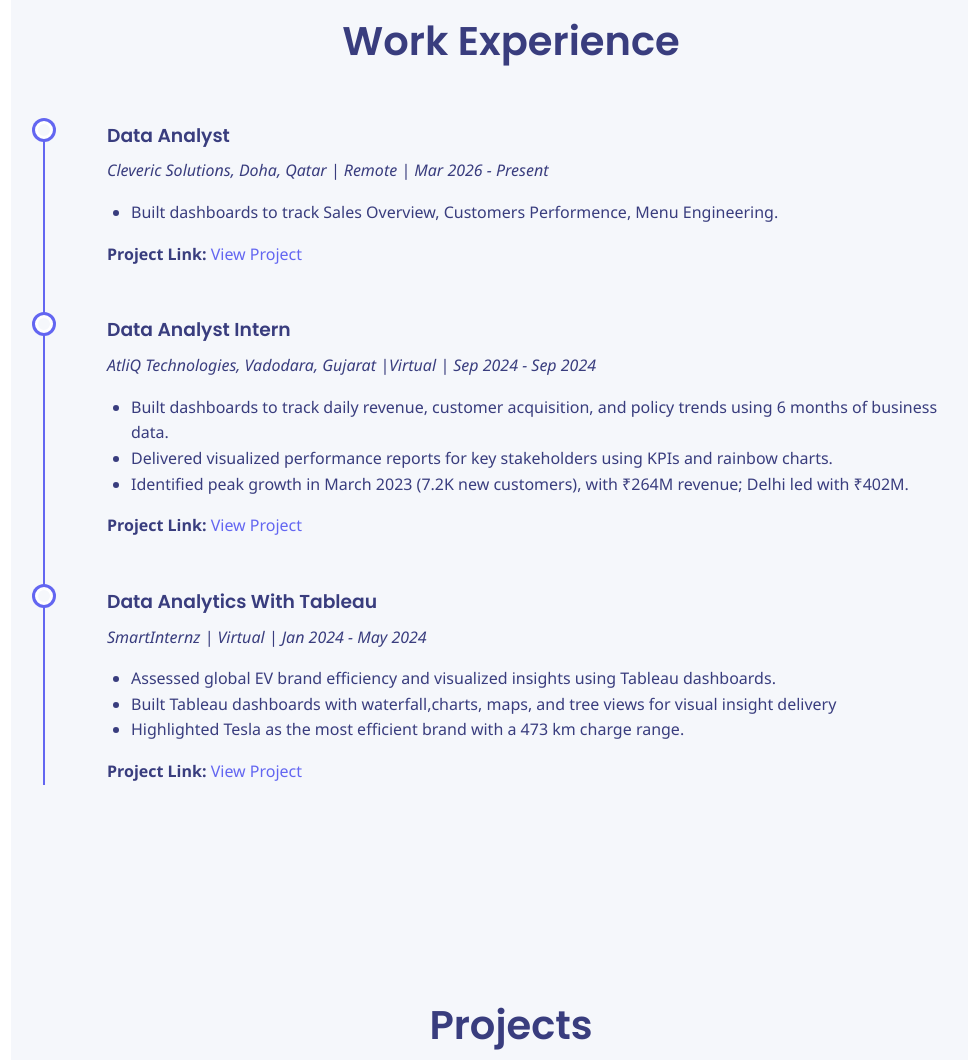
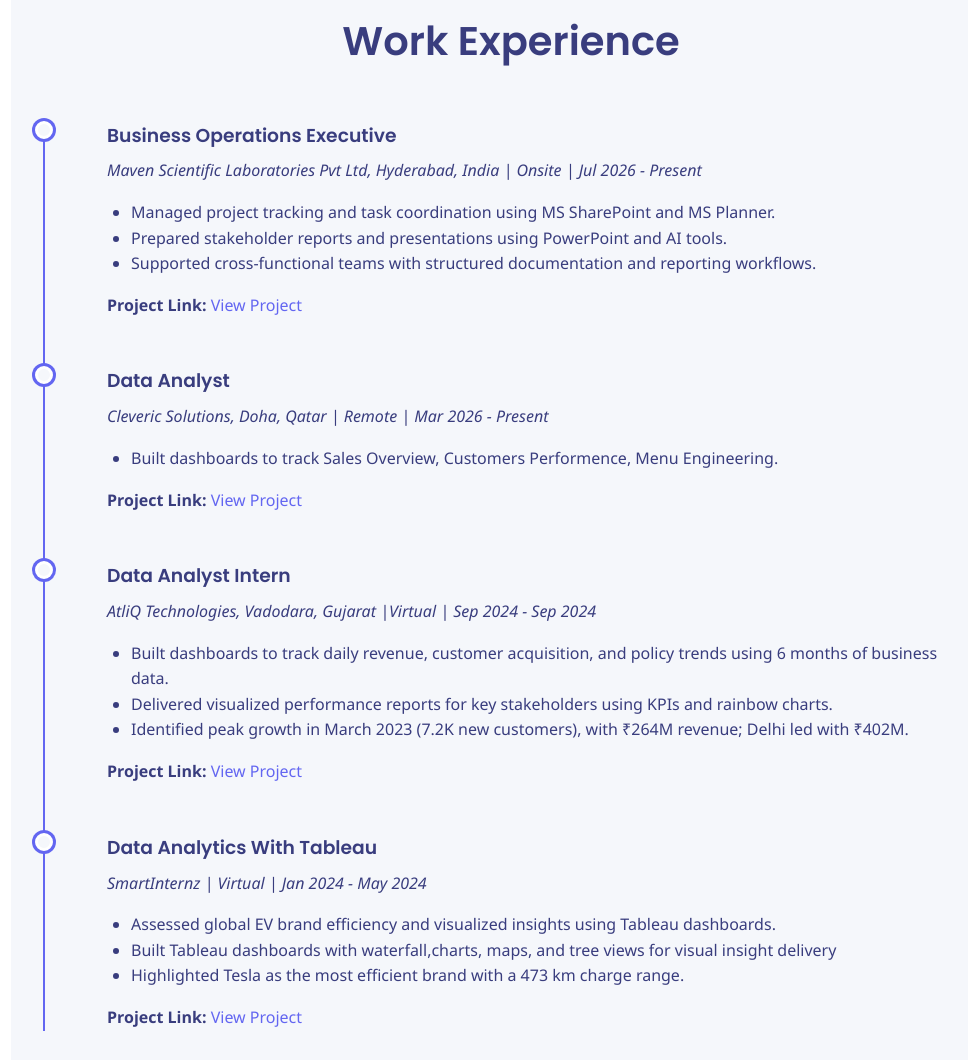
Before and after one commit to VAKGK/Portfolio, a plain HTML site: page index.html in a window 1280 px wide. Shown: the part 2980-4040 px from the top of the page, without its empty margins (269-1237 px from the left). Drawn offline with Linux system fonts and the light colour scheme.

Commit message:
Update index.html

```diff
--- a/index.html
+++ b/index.html
@@ -1180,6 +1180,17 @@
     <section id="experience">
         <h2>Work Experience</h2>
         <div class="experience-timeline">
+            <div class="experience-item">
+                <h3> Business Operations Executive</h3>
+                <div class="experience-meta"> Maven Scientific Laboratories Pvt Ltd, Hyderabad, India | Onsite | Jul 2026 - Present </div>
+                <ul>
+                    <li>Managed project tracking and task coordination using MS SharePoint and MS Planner.</li>
+                    <li>Prepared stakeholder reports and presentations using PowerPoint and AI tools.</li>
+                    <li>Supported cross-functional teams with structured documentation and reporting workflows.</li>
+                </ul>
+                <p style="margin-top: 1rem;"><strong>Project Link:</strong> <a href="#">View Project</a></p>
+            </div>
+
             <div class="experience-item">
                 <h3>Data Analyst</h3>
                 <div class="experience-meta"> Cleveric Solutions, Doha, Qatar | Remote | Mar 2026 - Present </div>
```
